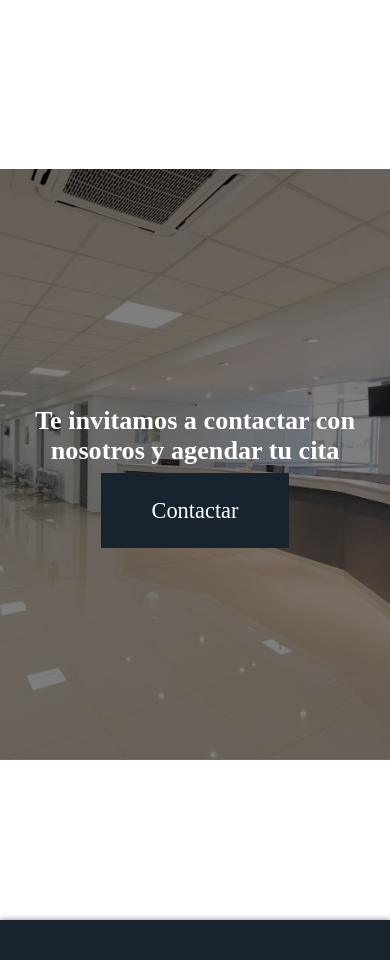
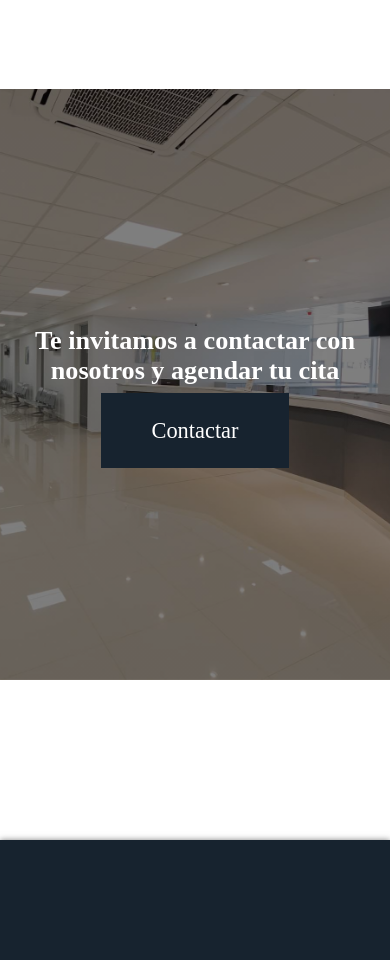
Before and after one commit to emprendiment/Nutriciencia, a plain HTML site: page index.html in a window 390 px wide. Shown: the part 1573-2533 px from the top of the page. Drawn offline with Linux system fonts and the light colour scheme; a web font is replaced by a local one.

Commit message:
Cambios en el nosotros

```diff
--- a/css/style.css
+++ b/css/style.css
@@ -441,14 +441,14 @@
     }
 
     .container_contact{
-        margin-top: 10rem;
+        margin-top: 5rem;
     }
     .container_nosotros{
         margin-top: 5rem;
     }
 }
 
-@media screen and (max-width:900px) {
+@media screen and (max-width:1000px) {
     .header .button{
         cursor: pointer;
         display: block;
```
